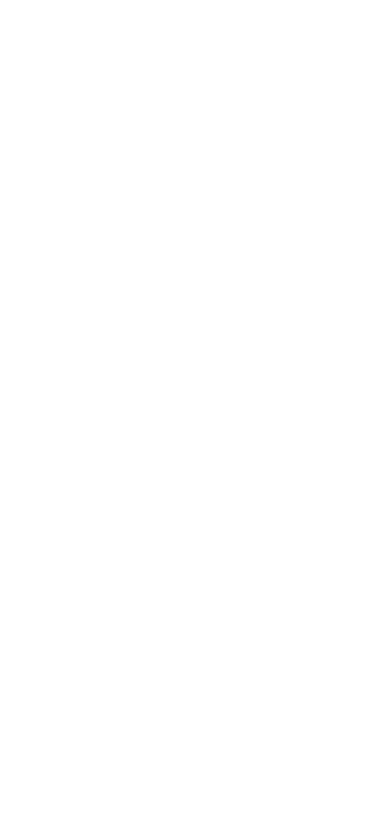
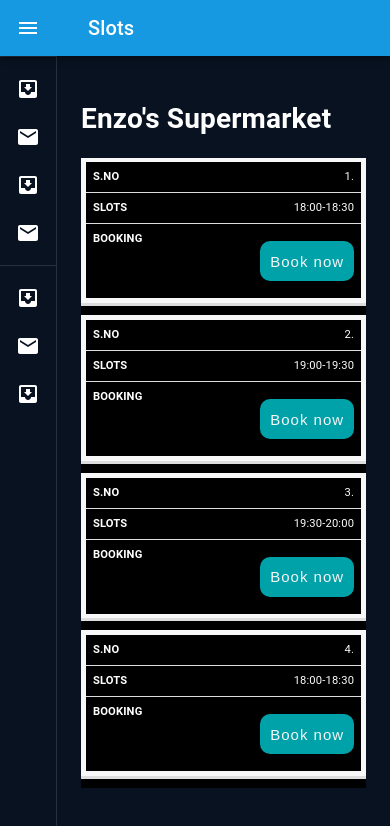
Before and after one commit to sahas-01/Grocery-Management-Frontend, a React (Create React App) app: page /viewslots in a window 390 px wide. Shown: the top 826 px of the page. Built offline with nearby package versions, Linux system fonts and the light colour scheme.

Commit message:
feat: slots table modified

```diff
--- a/public/index.html
+++ b/public/index.html
@@ -1,14 +1,12 @@
 <!DOCTYPE html>
 <html lang="en">
+
 <head>
   <meta charset="utf-8" />
   <link rel="icon" href="%PUBLIC_URL%/favicon.ico" />
   <meta name="viewport" content="width=device-width, initial-scale=1" />
   <meta name="theme-color" content="#000000" />
-    <meta
-      name="description"
-      content="Web site created using create-react-app"
-    />
+  <meta name="description" content="Web site created using create-react-app" />
   <link rel="apple-touch-icon" href="%PUBLIC_URL%/logo192.png" />
   <!--
       manifest.json provides metadata used when your web app is installed on a
@@ -24,8 +22,9 @@
       work correctly both with client-side routing and a non-root public URL.
       Learn how to configure a non-root public URL by running `npm run build`.
     -->
-    <title>React App</title>
+  <title>Grocery Management System</title>
 </head>
+
 <body>
   <noscript>You need to enable JavaScript to run this app.</noscript>
   <div id="root"></div>
@@ -40,4 +39,5 @@
       To create a production bundle, use `npm run build` or `yarn build`.
     -->
 </body>
+
 </html>
--- a/src/App.js
+++ b/src/App.js
@@ -7,6 +7,7 @@
 import Slots from "./pages/User/Slots/Slots";
 import Login from "./components/Login/Login";
 import LoginPage from "./pages/LoginPage/Login";
+import SlotsTable from "./components/Slotstables/SlotTable";
 
 
 const theme = createTheme({
@@ -45,7 +46,7 @@
               component={Common} />
             <Route path="/availableshops"
               component={AvailableShops} />
-            <Route path="/slots"
+            <Route path="/viewslots"
               component={Slots} />
             <Route path="/userlogin"
               component={LoginPage} />
--- /dev/null
+++ b/src/components/Slotstables/SlotTable.jsx
@@ -0,0 +1,40 @@
+import React from 'react'
+import './SlotsTable.css'
+
+function SlotTable() {
+    return (
+        <table className="slotstable">
+            <thead className="slotstablehead">
+                <tr className="slotstable-row">
+                    <th className="slot-headings" scope="col">S.No</th>
+                    <th className="slot-headings" scope="col">Slots</th>
+                    <th className="slot-headings" scope="col">Booking</th>
+                </tr>
+            </thead>
+            <tbody>
+                <tr className="slotstable-row">
+                    <td className="slot-content" data-label="S.No">1.</td>
+                    <td className="slot-content" data-label="Slots">18:00-18:30</td>
+                    <td className="slot-content" data-label="Booking"><button className="book-now">Book now</button></td>
+                </tr>
+                <tr className="slotstable-row">
+                    <td className="slot-content" data-label="S.No">2.</td>
+                    <td className="slot-content" data-label="Slots">19:00-19:30</td>
+                    <td className="slot-content" data-label="Booking"><button className="book-now">Book now</button></td>
+                </tr>
+                <tr className="slotstable-row">
+                    <td className="slot-content" data-label="S.No">3.</td>
+                    <td className="slot-content" data-label="Slots">19:30-20:00</td>
+                    <td className="slot-content" data-label="Booking"><button className="book-now">Book now</button></td>
+                </tr>
+                <tr className="slotstable-row">
+                    <td className="slot-content" data-label="S.No">4.</td>
+                    <td className="slot-content" data-label="Slots">18:00-18:30</td>
+                    <td className="slot-content" data-label="Booking"><button className="book-now">Book now</button></td>
+                </tr>
+            </tbody>
+        </table>
+    )
+}
+
+export default SlotTable
--- /dev/null
+++ b/src/components/Slotstables/SlotsTable.css
@@ -0,0 +1,105 @@
+.slotstable {
+    border-collapse: collapse;
+    margin: 0;
+    padding: 0;
+    width: 100%;
+    table-layout: fixed;
+  }
+
+  .slotstable .slotstable-row {
+    background-color: #f8f8f8;
+    /* border: 1px solid #ddd; */
+    padding: .35em;
+  }
+
+  .slot-headings {
+    background-color: #1799E1;
+    /* border: 1px solid #ddd; */
+    padding: .35em;
+    height: 70px;
+  }
+
+  .slotstable,
+  .slotstable .slot-content  {
+    padding: .625em;
+    text-align: center;
+    color: white;
+    background-color: black;
+    /* border-bottom: 1px solid rgb(45, 45, 45); */
+  }
+
+  .slot-content{
+      font-size: 1.25em;
+      border-bottom: 1px solid rgb(45, 45, 45);
+  }
+
+  .slotstable .slot-headings {
+    font-size: 1.35em;
+  }
+
+  .book-now{
+    position: relative;
+    display: inline-block;
+    padding: 5px 10px;
+    background-color: #00a2aa;
+    color: whitesmoke;
+    font-size: 15px;
+    transition: .5s;
+    margin: 10px 0px;
+    border-radius: 10px;
+    letter-spacing: 1px;
+    cursor: pointer;
+    border: none;
+    outline: none;
+    height: 40px;
+  }
+
+  .book-now:hover{
+    background-color: #005eea;
+    color: whitesmoke;
+  }
+
+  @media screen and (max-width: 600px) {
+    .slotstable {
+      border: 0;
+    }
+
+    .slotstable caption {
+      font-size: 1.3em;
+    }
+
+    .slotstable .slotstablehead {
+      border: none;
+      clip: rect(0 0 0 0);
+      height: 1px;
+      margin: -1px;
+      overflow: hidden;
+      padding: 0;
+      position: absolute;
+      width: 1px;
+    }
+
+    .slotstable .slotstable-row {
+      border-bottom: 3px solid #ddd;
+      display: block;
+      margin-bottom: .625em;
+    }
+
+    .slotstable .slot-content {
+      border-bottom: 1px solid #ddd;
+      display: block;
+      font-size: .8em;
+      text-align: right;
+    }
+
+    .slotstable .slot-content::before {
+      content: attr(data-label);
+      float: left;
+      font-weight: bold;
+      text-transform: uppercase;
+    }
+
+    .slotstable .slot-content:last-child {
+      border-bottom: 0;
+    }
+  }
--- a/src/pages/User/AvailableShops/AvailableShops.js
+++ b/src/pages/User/AvailableShops/AvailableShops.js
@@ -25,7 +25,7 @@
         display: 'flex',
         justifyContent: 'center',
         alignItems: 'center',
-        marginTop: '10%',
+        marginTop: '5%',
         marginLeft: '2.5%',
 
     },
--- a/src/pages/User/Slots/Slots.js
+++ b/src/pages/User/Slots/Slots.js
@@ -3,6 +3,7 @@
 import Typography from '@material-ui/core/Typography';
 import SideNav from '../../../components/AppDrawer/SideNav';
 import SlotsTable from '../../../components/SlotsTable/SlotsTable';
+import SlotTable from '../../../components/Slotstables/SlotTable';
 
 const useStyles = makeStyles((theme) => ({
     root: {
@@ -30,10 +31,10 @@
             <SideNav availableshops="Slots" />
             <main className={classes.content}>
                 <div className={classes.toolbar} />
-                <Typography paragraph>
-                    Slots for a given shop is put down here
-                </Typography>
-                <SlotsTable />
+                {/* <Typography paragraph> */}
+                    <h1>Enzo's Supermarket</h1>
+                {/* </Typography> */}
+                <SlotTable />
             </main>
         </div>
     );
```
Lines whose indentation alone changed are shown as unchanged.
